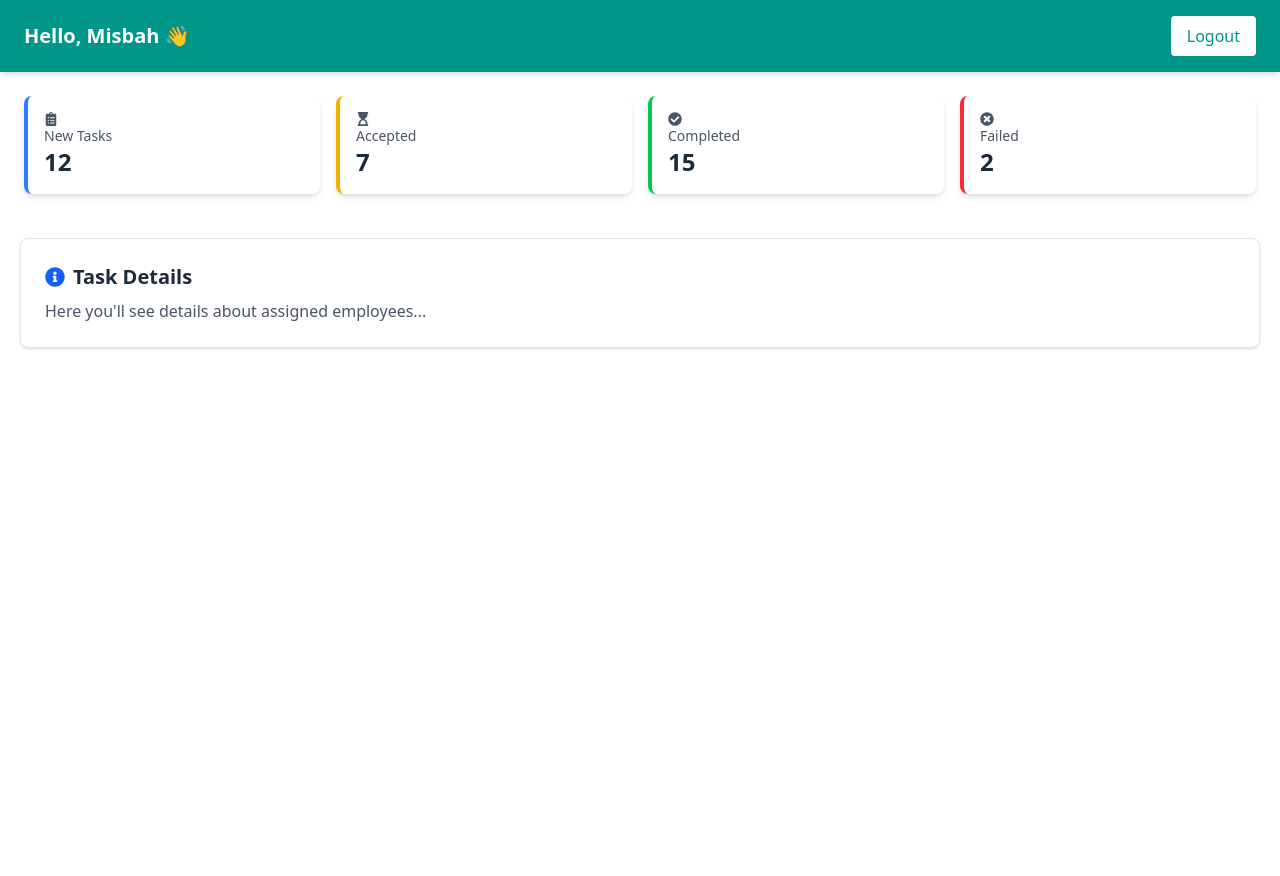
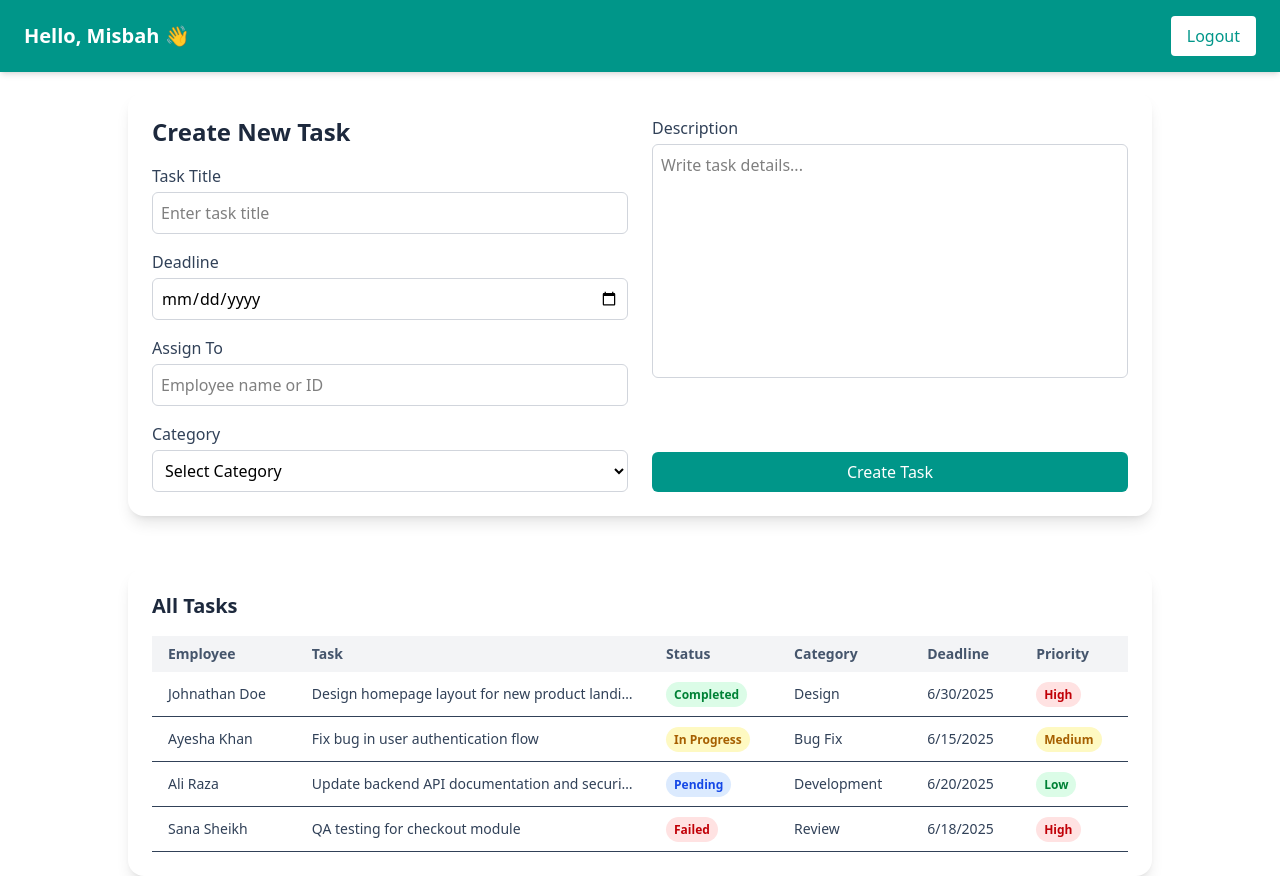
Before and after one commit to MisbahProgrammer/Employee-Management-System, a React (Vite) app: page / in a window 1280 px wide. Before the commit the page ends 800 px from the top, so only its background shows below. Built offline with nearby package versions, Linux system fonts and the light colour scheme.

Commit message:
Created Admin Dashboard

```diff
--- a/package.json
+++ b/package.json
@@ -14,6 +14,7 @@
     "react": "^19.1.0",
     "react-dom": "^19.1.0",
     "react-icons": "^5.5.0",
+    "tailwind-scrollbar-hide": "^4.0.0",
     "tailwindcss": "^4.1.7"
   },
   "devDependencies": {
--- a/src/App.jsx
+++ b/src/App.jsx
@@ -1,10 +1,14 @@
 import React from 'react'
 import Login from './Components/Auth/login'
 import EmployeeDashboard from './Components/Dashboard/EmployeeDashboard'
+import AdminDashboard from './Components/Dashboard/AdminDashboard'
 
 function App() {
   return (
-    <EmployeeDashboard/>
+    <>
+    {/*<EmployeeDashboard/>*/}
+    <AdminDashboard/>
+    </>
   )
 }
 
--- a/src/Components/Common/Header.jsx
+++ b/src/Components/Common/Header.jsx
@@ -5,7 +5,7 @@ const Header = () => {
     <>
     <div className="bg-teal-600 text-white px-6 py-4 flex justify-between items-center shadow-md">
         <h1 className="text-xl font-semibold">Hello, Misbah 👋</h1>
-        <button className="bg-white text-teal-600 px-4 py-2 rounded hover:bg-gray-100 font-medium">
+        <button className="bg-white text-teal-600 px-4 py-2 rounded cursor-pointer hover:bg-gray-100 font-medium">
           Logout
         </button>
       </div>
--- a/src/Components/Dashboard/AdminDashboard.jsx
+++ b/src/Components/Dashboard/AdminDashboard.jsx
@@ -0,0 +1,21 @@
+import React, { useState } from 'react'
+import CreateTask from './AdminDashboard/CreateTask'
+import Header from '../Common/Header'
+import AllTasks from './AdminDashboard/AllTasks'
+
+
+const AdminDashboard = () => {
+
+
+  return (
+    <>
+    <div className='overflow-auto '>
+    <Header/>
+    <CreateTask/>
+    <AllTasks/>
+    </div>
+    </>
+  )
+}
+
+export default AdminDashboard
--- /dev/null
+++ b/src/Components/Dashboard/AdminDashboard/AllTasks.jsx
@@ -0,0 +1,113 @@
+import React from 'react';
+
+const tasks = [
+  {
+    id: 1,
+    employee: 'Johnathan Doe',
+    title: 'Design homepage layout for new product landing page',
+    status: 'Completed',
+    category: 'Design',
+    deadline: '2025-06-30',
+    priority: 'High',
+  },
+  {
+    id: 2,
+    employee: 'Ayesha Khan',
+    title: 'Fix bug in user authentication flow',
+    status: 'In Progress',
+    category: 'Bug Fix',
+    deadline: '2025-06-15',
+    priority: 'Medium',
+  },
+  {
+    id: 3,
+    employee: 'Ali Raza',
+    title: 'Update backend API documentation and security notes',
+    status: 'Pending',
+    category: 'Development',
+    deadline: '2025-06-20',
+    priority: 'Low',
+  },
+  {
+    id: 4,
+    employee: 'Sana Sheikh',
+    title: 'QA testing for checkout module',
+    status: 'Failed',
+    category: 'Review',
+    deadline: '2025-06-18',
+    priority: 'High',
+  },
+];
+
+const statusColor = {
+  Completed: 'bg-green-100 text-green-700',
+  'In Progress': 'bg-yellow-100 text-yellow-700',
+  Pending: 'bg-blue-100 text-blue-700',
+  Failed: 'bg-red-100 text-red-700',
+};
+
+const priorityColor = {
+  High: 'bg-red-100 text-red-700',
+  Medium: 'bg-yellow-100 text-yellow-700',
+  Low: 'bg-green-100 text-green-700',
+};
+
+const AllTasks = () => {
+  return (
+    <div className="w-full max-w-5xl mx-auto mt-8 bg-white p-6 rounded-2xl shadow-lg">
+      <h2 className="text-xl font-semibold mb-4 text-slate-800">All Tasks</h2>
+
+      <div className="max-h-64 overflow-auto scrollbar-hide">
+        <table className="min-w-full table-auto text-sm">
+          <thead>
+            <tr className="bg-gray-100 text-left font-medium text-slate-600">
+              <th className="py-2 px-4">Employee</th>
+              <th className="py-2 px-4">Task</th>
+              <th className="py-2 px-4">Status</th>
+              <th className="py-2 px-4">Category</th>
+              <th className="py-2 px-4">Deadline</th>
+              <th className="py-2 px-4">Priority</th>
+            </tr>
+          </thead>
+          <tbody className="text-slate-700">
+            {tasks.map((task) => (
+              <tr key={task.id} className="border-b hover:bg-gray-50 transition">
+                <td className="py-3 px-4 whitespace-nowrap font-medium">
+                  {task.employee}
+                </td>
+                <td
+                  className="py-3 px-4 max-w-xs truncate"
+                  title={task.title}
+                >
+                  {task.title}
+                </td>
+                <td className="py-3 px-4">
+                  <span
+                    className={`text-xs font-semibold px-2 py-1 rounded-full ${
+                      statusColor[task.status] || 'bg-gray-200 text-gray-700'
+                    }`}
+                  >
+                    {task.status}
+                  </span>
+                </td>
+                <td className="py-3 px-4">{task.category}</td>
+                <td className="py-3 px-4">{new Date(task.deadline).toLocaleDateString()}</td>
+                <td className="py-3 px-4">
+                  <span
+                    className={`text-xs font-semibold px-2 py-1 rounded-full ${
+                      priorityColor[task.priority] || 'bg-gray-200 text-gray-700'
+                    }`}
+                  >
+                    {task.priority}
+                  </span>
+                </td>
+              </tr>
+            ))}
+          </tbody>
+        </table>
+      </div>
+    </div>
+  );
+};
+
+export default AllTasks;
--- /dev/null
+++ b/src/Components/Dashboard/AdminDashboard/CreateTask.jsx
@@ -0,0 +1,107 @@
+import React, { useState } from 'react';
+
+const CreateTask = () => {
+  const [title, setTitle] = useState('');
+  const [description, setDescription] = useState('');
+  const [date, setDate] = useState('');
+  const [assign, setAssign] = useState('');
+  const [category, setCategory] = useState('');
+
+  const Submithandle = (e) => {
+    e.preventDefault();
+    const newTask = [title, description, date, assign, category];
+    console.log(newTask);
+  };
+
+  return (
+    <div className="flex items-start justify-center p-5">
+      <form
+        onSubmit={Submithandle}
+        className="w-full max-w-5xl bg-white p-6 rounded-2xl shadow-lg flex flex-col md:flex-row gap-6"
+      >
+        {/* Left Column */}
+        <div className="md:w-1/2 space-y-4">
+          <h2 className="text-2xl font-semibold text-slate-800">Create New Task</h2>
+
+          {/* Task Title */}
+          <div>
+            <label className="block mb-1 text-slate-700">Task Title</label>
+            <input
+              value={title}
+              onChange={(e) => setTitle(e.target.value)}
+              type="text"
+              className="w-full border border-gray-300 rounded-md p-2 focus:ring-2 focus:ring-teal-500 focus:outline-none"
+              placeholder="Enter task title"
+            />
+          </div>
+
+          {/* Deadline */}
+          <div>
+            <label className="block mb-1 text-slate-700">Deadline</label>
+            <input
+              value={date}
+              onChange={(e) => setDate(e.target.value)}
+              type="date"
+              className="w-full border border-gray-300 rounded-md p-2 focus:ring-2 focus:ring-teal-500 focus:outline-none"
+            />
+          </div>
+
+          {/* Assign To */}
+          <div>
+            <label className="block mb-1 text-slate-700">Assign To</label>
+            <input
+              value={assign}
+              onChange={(e) => setAssign(e.target.value)}
+              type="text"
+              className="w-full border border-gray-300 rounded-md p-2 focus:ring-2 focus:ring-teal-500 focus:outline-none"
+              placeholder="Employee name or ID"
+            />
+          </div>
+
+          {/* Category */}
+          <div>
+            <label className="block mb-1 text-slate-700">Category</label>
+            <select
+              value={category}
+              onChange={(e) => setCategory(e.target.value)}
+              className="w-full border border-gray-300 rounded-md p-2 focus:ring-2 focus:ring-teal-500 focus:outline-none"
+            >
+              <option value="">Select Category</option>
+              <option value="frontend">Frontend</option>
+              <option value="backend">Backend</option>
+              <option value="uiux">UI/UX</option>
+              <option value="qa">Quality Assurance</option>
+              <option value="devops">DevOps</option>
+              <option value="documentation">Documentation</option>
+              <option value="research">Research</option>
+              <option value="support">Support</option>
+            </select>
+          </div>
+        </div>
+
+        {/* Right Column - Description & Button */}
+        <div className="md:w-1/2 space-y-4 flex flex-col justify-between">
+          <div>
+            <label className="block mb-1 text-slate-700">Description</label>
+            <textarea
+              value={description}
+              onChange={(e) => setDescription(e.target.value)}
+              rows="9"
+              className="w-full border border-gray-300 rounded-md p-2 resize-none focus:ring-2 focus:ring-teal-500 focus:outline-none"
+              placeholder="Write task details..."
+            ></textarea>
+          </div>
+
+          <button
+            type="submit"
+            className="w-full bg-teal-600 hover:bg-teal-700 text-white font-medium py-2 rounded-md transition"
+          >
+            Create Task
+          </button>
+        </div>
+      </form>
+    </div>
+  );
+};
+
+export default CreateTask;
--- a/src/Components/TaskList/TaskMessage.jsx
+++ b/src/Components/TaskList/TaskMessage.jsx
@@ -8,6 +8,7 @@ const TaskMessage = () => {
   <h2 className="text-xl font-semibold text-gray-800 flex items-center gap-2">
     <FaInfoCircle className="text-blue-600" /> Task Details
   </h2>
+  <h2 className='font-semibold text-xl'>Create responsive frontend of current project. </h2>
   <p className="text-gray-600 mt-2">Here you'll see details about assigned employees...</p>
 </div>
 
--- a/vite.config.js
+++ b/vite.config.js
@@ -4,5 +4,5 @@ import tailwindcss from '@tailwindcss/vite'
 
 // https://vite.dev/config/
 export default defineConfig({
-  plugins: [tailwindcss(),react()],
+  plugins: [tailwindcss(),react(), require('tailwind-scrollbar-hide')],
 })
```
Also changed, not shown: 1 other file (tests, documents, lock files or other folders).
